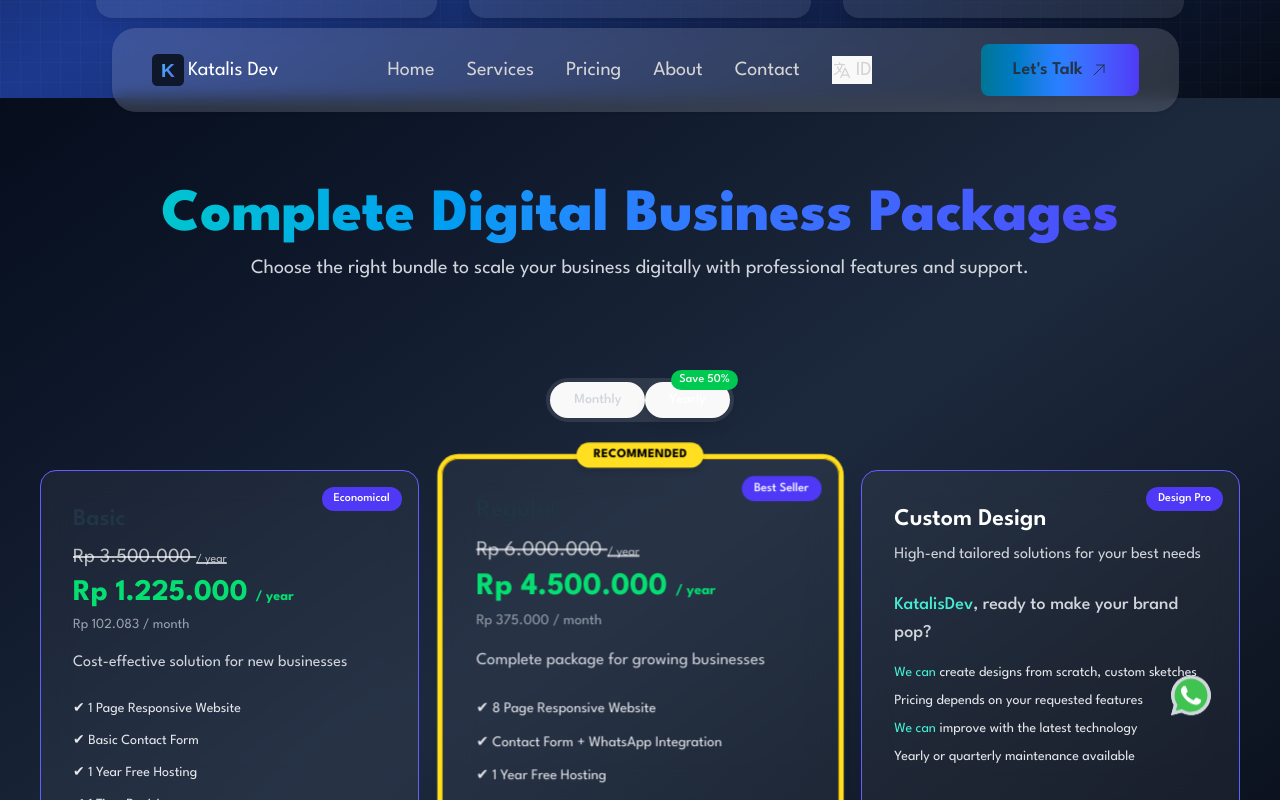
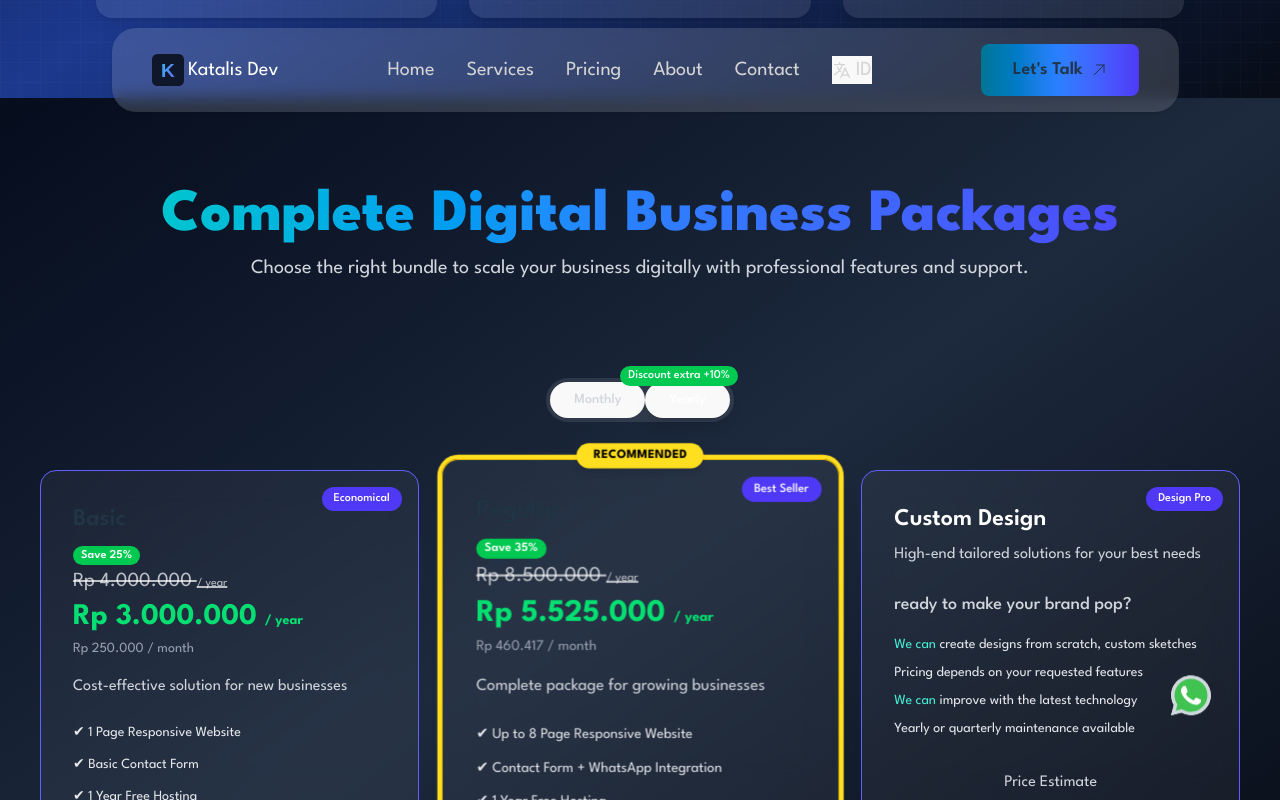
Before and after one commit to katalis-development/katalis-dev, a Vue app: page / in a window 1280 px wide. Both pictures are taken after a click on the button "Yearly". Shown: the part 1586-2386 px from the top of the page. Built offline with nearby package versions, Linux system fonts and the light colour scheme.

Commit message:
update pricing

```diff
--- a/src/components/PricingPlans.vue
+++ b/src/components/PricingPlans.vue
@@ -21,8 +21,8 @@
       <div class="flex justify-center mb-12">
         <div class="relative bg-white/10 rounded-full p-1 inline-flex">
           <button
-            @click="billingPeriod = 'monthly'"
-            class="py-2 px-6 rounded-full text-sm font-medium transition-all duration-200"
+             @click="setBillingPeriod('monthly')"
+            class="py-2 cursor-pointer px-6 rounded-full text-sm font-medium transition-all duration-200"
             :class="
               billingPeriod === 'monthly'
                 ? 'bg-blue-500 text-white shadow-lg'
@@ -32,8 +32,8 @@
             {{ $t("pricing.billingOptions.monthly") }}
           </button>
           <button
-            @click="billingPeriod = 'annual'"
-            class="py-2 px-6 rounded-full text-sm font-medium transition-all duration-200 relative"
+             @click="setBillingPeriod('annual')"
+            class="py-2 cursor-pointer px-6 rounded-full text-sm font-medium transition-all duration-200 relative"
             :class="
               billingPeriod === 'annual'
                 ? 'bg-blue-500 text-white shadow-lg'
@@ -43,9 +43,9 @@
             <span>{{ $t("pricing.billingOptions.yearly") }}</span>
             <span
               v-if="billingPeriod === 'annual'"
-              class="absolute -top-3 -right-2 bg-green-500 text-xs px-2 py-0.5 rounded-full text-white whitespace-nowrap"
+              class="absolute -top-4 -right-2 bg-green-500 text-xs px-2 py-0.5 rounded-full text-white whitespace-nowrap"
             >
-              {{ $t("pricing.save") }}
+              {{ $t("pricing.annualSave") }}
             </span>
           </button>
         </div>
@@ -74,6 +74,7 @@
             {{ plan.tag }}
           </div>
 
+
           <!-- Badge Popular -->
           <div
             v-if="plan.popular"
@@ -83,7 +84,13 @@
           </div>
 
           <h2 class="text-2xl font-semibold mb-2">{{ plan.name }}</h2>
+          <!-- Badge Discount -->
+          <span
 
+              class=" bg-green-500 text-xs px-2 py-1 rounded-full text-white font-semibold whitespace-nowrap"
+            >
+              {{ $t("pricing.save") }} {{ plan.discountAmount }}%
+          </span>
           <div v-if="plan.discount">
             <p class="text-xl text-white/70 mb-1 line-through">
               {{
@@ -176,10 +183,7 @@
           <!-- Main features section (from image example) -->
           <div class="space-y-4 my-6">
             <div class="text-lg text-teal-400 font-medium">
-              <span class="text-teal-300">KatalisDev</span
-              ><span class="text-gray-300"
-                >, {{ $t("pricing.customPlan.tagline") }}</span
-              >
+              <span class="text-gray-300">{{ $t("pricing.customPlan.tagline") }}</span>
             </div>
 
             <div class="text-sm text-gray-200">
@@ -221,25 +225,45 @@
 
   const { t, locale } = useI18n();
 
+  const planTypes = ['basic', 'regular'];
   const billingPeriod = ref('monthly'); // atau 'annual'
-  const planTypes = ['basic', 'regular'];
+  const setBillingPeriod = (period) => {
+    billingPeriod.value = period;
+  };
 
-  const planPrices = ref({
+  const planPrices = computed(() => {
+    const isMonthly = billingPeriod.value === 'monthly';
+    const isIndo = locale.value === 'id';
+
+    const basicOriginalPrice = 4000000;
+    const regularOriginalPrice = 8500000;
+    const basicDiscount = isMonthly ? 15 : 25;
+    const regularDiscount = isMonthly ? 25 : 35;
+
+    const calculatePrice = (original, discount) => {
+      return Math.round(original * (1 - discount / 100));
+    };
+
+    return {
       basic: {
-      price: 1225000,
-      originalPrice: 3500000,
+        originalPrice: basicOriginalPrice,
+        discountAmount: basicDiscount,
+        price: calculatePrice(basicOriginalPrice, basicDiscount),
         discount: true,
         popular: false,
-      tag: locale.value === 'id' ? 'Ekonomis' : 'Economical',
+        tag: isIndo ? 'Ekonomis' : 'Economical',
       },
       regular: {
-      price: 4500000,
-      originalPrice: 6000000,
+        originalPrice: regularOriginalPrice,
+        discountAmount: regularDiscount,
+        price: calculatePrice(regularOriginalPrice, regularDiscount),
         discount: true,
         popular: true,
-      tag: locale.value === 'id' ? 'Terlaris' : 'Best Seller',
+        tag: isIndo ? 'Terlaris' : 'Best Seller',
       },
+    };
   });
+
 
   function formatRupiah(value) {
     return new Intl.NumberFormat('id-ID', {
@@ -274,6 +298,15 @@
         }
       }
 
+       // Custom fitur untuk regular annual
+      if (planType === 'regular' && i === 2) {
+        if (billingPeriod.value === 'annual') {
+          feature = locale.value === 'id'
+            ? 'Gratis Hosting 1 Tahun'
+            : '1 Year Free Hosting';
+        }
+      }
+
       // Stop jika key tidak ditemukan
       if (feature === `pricing.plans.${planType}.features.${i}`) {
         break;
@@ -297,6 +330,7 @@
         description: t(`pricing.plans.${type}.description`),
         features: getFeatures(type),
         discount: priceInfo.discount,
+        discountAmount: priceInfo.discountAmount,
         popular: priceInfo.popular,
         tag: t(`pricing.planTags.${getTagKey(type)}`),
       };
--- a/src/i18n/index.js
+++ b/src/i18n/index.js
@@ -81,7 +81,7 @@ const messages = {
           features: {
             0: "1 Page Responsive Website",
             1: "Basic Contact Form",
-            2: "Free Hosting 1 Month",
+            2: "1 Month Free Hosting",
             3: "1 Time Revision",
           },
         },
@@ -89,9 +89,9 @@ const messages = {
           name: "Regular",
           description: "Complete package for growing businesses",
           features: {
-            0: "8 Page Responsive Website",
+            0: "Up to 8 Page Responsive Website",
             1: "Contact Form + WhatsApp Integration",
-            2: "1 Year Free Hosting",
+            2: "1 Month Free Hosting",
             3: "Simple Admin Dashboard",
             4: "3 Minor Revisions",
           },
@@ -110,7 +110,6 @@ const messages = {
           },
         },
       },
-      discount: "50% Discount",
       popular: "Most Popular",
       perProject: "/ project",
       mostValue: "Best Value",
@@ -119,7 +118,8 @@ const messages = {
       annualBilling: "Annual Billing",
       perYear: "/ year",
       perMonth: "/ month",
-      save: "Save 50%",
+      save: "Save",
+      annualSave: 'Discount extra +10%',
     },
     about: {
       title: "About Katalis Dev",
@@ -238,7 +238,7 @@ const messages = {
           name: "Basic",
           description: "Solusi hemat untuk bisnis yang baru mulai",
           features: {
-            0: "Website 3 Halaman Responsif",
+            0: "1 Halaman Website Responsif",
             1: "Form Kontak Dasar",
             2: "Gratis Hosting 1 Bulan",
             3: "1 Revisi Minor",
@@ -248,7 +248,7 @@ const messages = {
           name: "Regular",
           description: "Paket lengkap untuk bisnis yang berkembang",
           features: {
-            0: "Website 8 Halaman Responsif",
+            0: "Hingga 8 Halaman Website Responsif",
             1: "Form Kontak + Integrasi WhatsApp",
             2: "Gratis Hosting 1 Tahun",
             3: "Dasbor Admin Sederhana",
@@ -269,7 +269,6 @@ const messages = {
           },
         },
       },
-      discount: "Diskon 50%",
       popular: "Paling Laris!",
       perProject: "/ proyek",
       mostValue: "Nilai Terbaik",
@@ -279,6 +278,7 @@ const messages = {
       perYear: "/ tahun",
       perMonth: "/ bulan",
       save: "Hemat",
+      annualSave: "Diskon ekstra +10%",
       getStarted: "Mulai Sekarang",
     },
     about: {
@@ -286,15 +286,15 @@ const messages = {
       intro:
         'Di <span class="font-semibold text-white">Katalis Dev</span>, kita suka banget bantu bisnis masuk ke era digital. Dengan semangat inovasi dan kualitas, kita bikin website keren, aplikasi mobile, dan pengalaman digital yang bakal dorong pertumbuhan bisnismu!',
       vision: {
-        title: "Visi Kita",
+        title: "Visi Kami",
         desc: "Pengen bantu bisnis kamu tumbuh dengan solusi digital keren yang berdampak.",
       },
       mission: {
-        title: "Misi Kita",
+        title: "Misi Kami",
         desc: "Bikin produk inovatif yang ngga cuma sesuai, tapi lebih dari yang kamu harapkan.",
       },
       values: {
-        title: "Nilai Kita",
+        title: "Nilai Kami",
         desc: "Jujur, inovatif, kolaboratif, dan selalu kasih yang terbaik di setiap proyek.",
       },
     },
```
Lines whose indentation alone changed are shown as unchanged.
